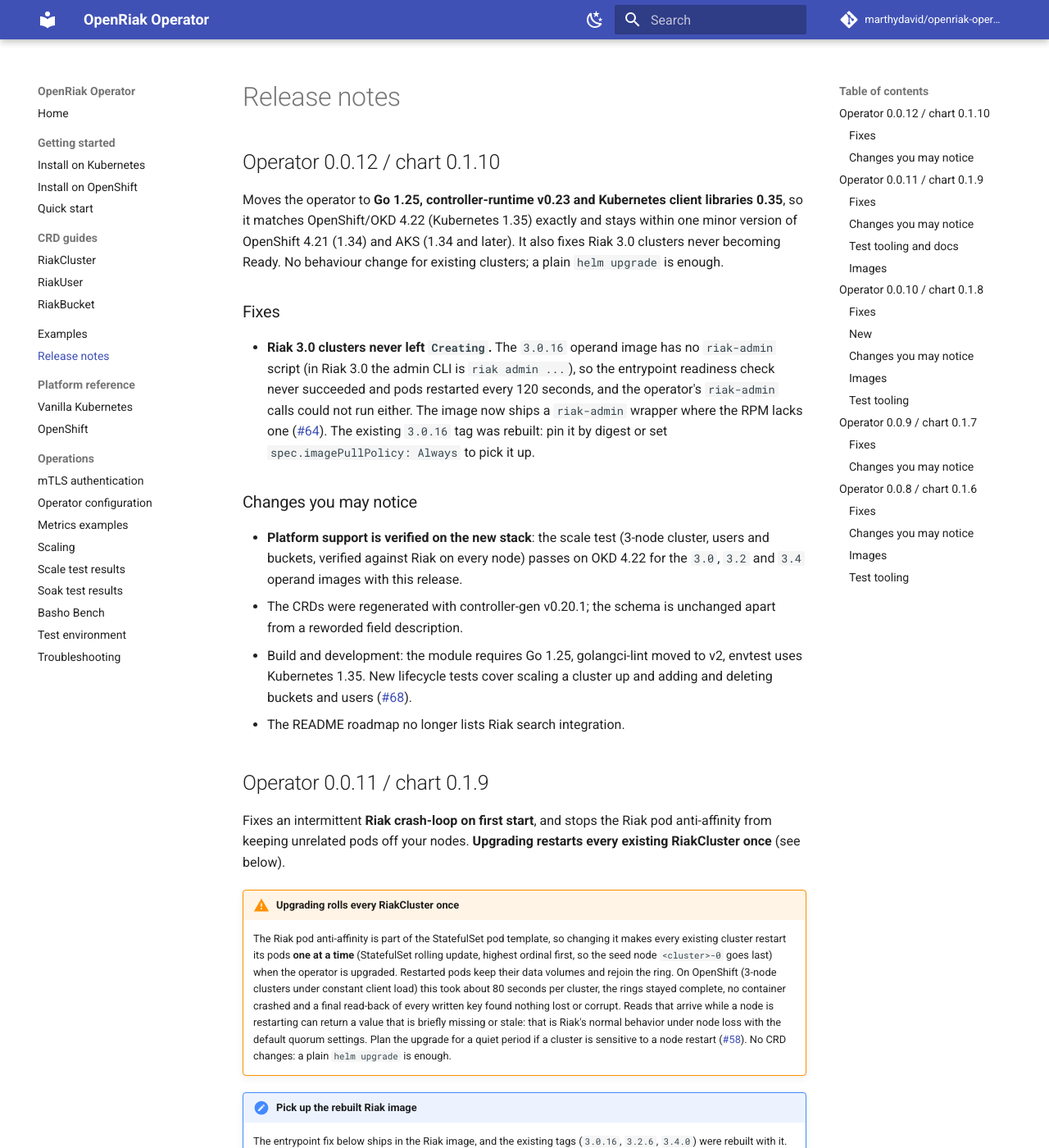
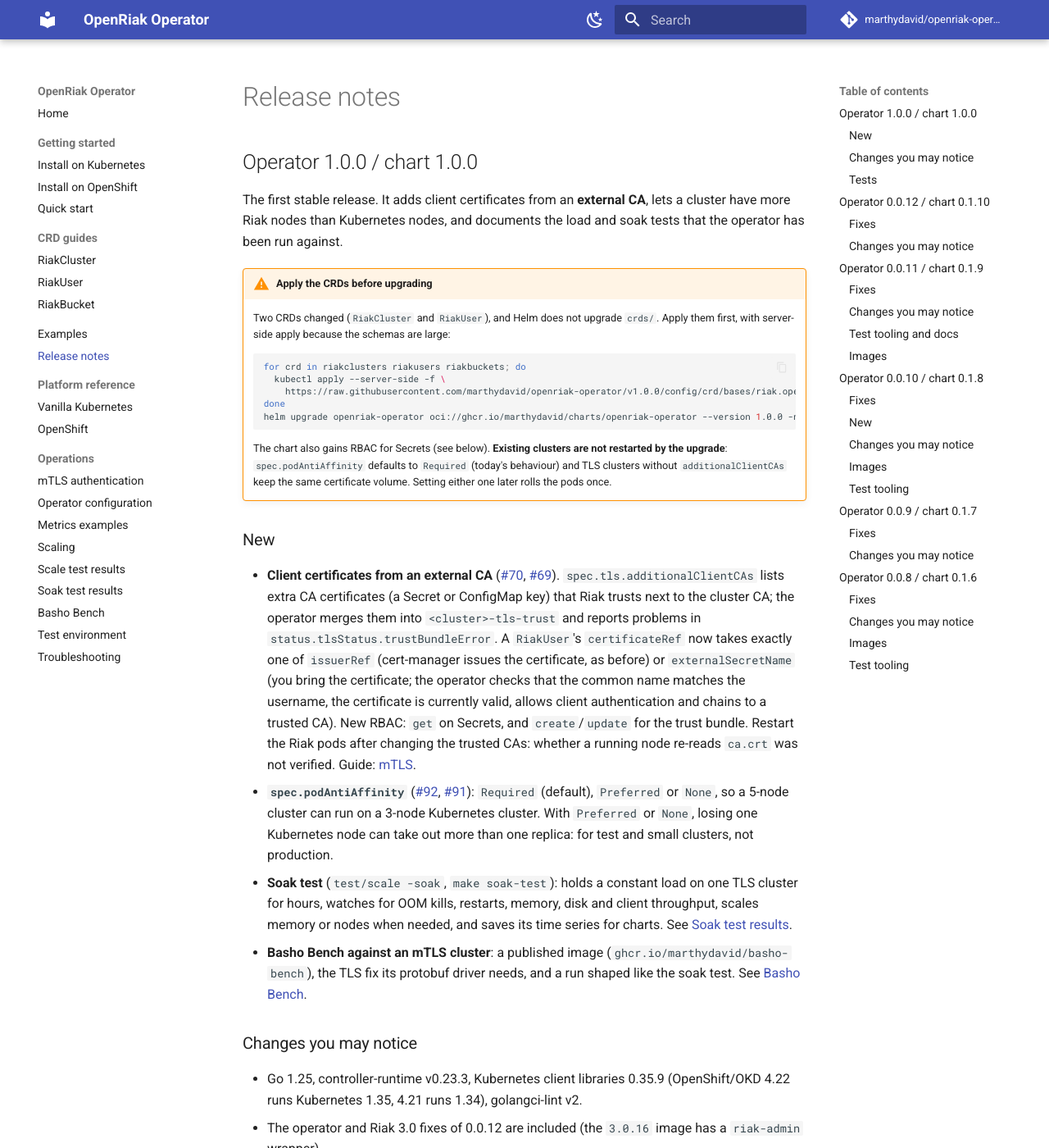
Before and after one commit to marthydavid/openriak-operator, an MkDocs documentation site: the page built from docs/release-notes.md, in a window 1280 px wide and 1400 px high. Shown: the whole window at 82% size. Built offline with MkDocs 1.6.1 and Material for MkDocs 9.7.7, drawn with Linux system fonts in a browser that asks for light colours; comment, search, counter and statistics services are not loaded; some of the changed text lies outside the part shown.

Commit message:
release: operator v1.0.0 / chart 1.0.0 (first stable release)
Co-Authored-By: Claude Sonnet 5.5 <noreply@anthropic.com>

````diff
--- a/docs/release-notes.md
+++ b/docs/release-notes.md
@@ -1,4 +1,71 @@
 # Release notes
+
+## Operator 1.0.0 / chart 1.0.0
+
+The first stable release. It adds client certificates from an **external CA**, lets a cluster have more Riak
+nodes than Kubernetes nodes, and documents the load and soak tests that the operator has been run against.
+
+!!! warning "Apply the CRDs before upgrading"
+    Two CRDs changed (`RiakCluster` and `RiakUser`), and Helm does not upgrade `crds/`. Apply them first, with
+    server-side apply because the schemas are large:
+
+    ```bash
+    for crd in riakclusters riakusers riakbuckets; do
+      kubectl apply --server-side -f \
+        https://raw.githubusercontent.com/marthydavid/openriak-operator/v1.0.0/config/crd/bases/riak.openriak.io_$crd.yaml
+    done
+    helm upgrade openriak-operator oci://ghcr.io/marthydavid/charts/openriak-operator --version 1.0.0 -n openriak-system
+    ```
+
+    The chart also gains RBAC for Secrets (see below). **Existing clusters are not restarted by the upgrade**:
+    `spec.podAntiAffinity` defaults to `Required` (today's behaviour) and TLS clusters without
+    `additionalClientCAs` keep the same certificate volume. Setting either one later rolls the pods once.
+
+### New
+
+- **Client certificates from an external CA** ([#70](https://github.com/marthydavid/openriak-operator/pull/70),
+  [#69](https://github.com/marthydavid/openriak-operator/issues/69)). `spec.tls.additionalClientCAs` lists extra
+  CA certificates (a Secret or ConfigMap key) that Riak trusts next to the cluster CA; the operator merges them
+  into `<cluster>-tls-trust` and reports problems in `status.tlsStatus.trustBundleError`. A `RiakUser`'s
+  `certificateRef` now takes exactly one of `issuerRef` (cert-manager issues the certificate, as before) or
+  `externalSecretName` (you bring the certificate; the operator checks that the common name matches the
+  username, the certificate is currently valid, allows client authentication and chains to a trusted CA). New
+  RBAC: `get` on Secrets, and `create`/`update` for the trust bundle. Restart the Riak pods after changing the
+  trusted CAs: whether a running node re-reads `ca.crt` was not verified. Guide: [mTLS](mtls.md).
+- **`spec.podAntiAffinity`** ([#92](https://github.com/marthydavid/openriak-operator/pull/92),
+  [#91](https://github.com/marthydavid/openriak-operator/issues/91)): `Required` (default), `Preferred` or
+  `None`, so a 5-node cluster can run on a 3-node Kubernetes cluster. With `Preferred` or `None`, losing one
+  Kubernetes node can take out more than one replica: for test and small clusters, not production.
+- **Soak test** (`test/scale -soak`, `make soak-test`): holds a constant load on one TLS cluster for hours,
+  watches for OOM kills, restarts, memory, disk and client throughput, scales memory or nodes when needed, and
+  saves its time series for charts. See [Soak test results](soak-test-results.md).
+- **Basho Bench against an mTLS cluster**: a published image (`ghcr.io/marthydavid/basho-bench`), the TLS fix
+  its protobuf driver needs, and a run shaped like the soak test. See [Basho Bench](basho-bench.md).
+
+### Changes you may notice
+
+- Go 1.25, controller-runtime v0.23.3, Kubernetes client libraries 0.35.9 (OpenShift/OKD 4.22 runs
+  Kubernetes 1.35, 4.21 runs 1.34), golangci-lint v2.
+- The operator and Riak 3.0 fixes of 0.0.12 are included (the `3.0.16` image has a `riak-admin` wrapper).
+
+### Tests
+
+What this release was checked with, and what it was not.
+
+| Test | Result |
+|---|---|
+| Unit and envtest (real etcd and kube-apiserver 1.35) | 95 controller specs and 160 further Go test cases pass |
+| Coverage | `internal/controller` 91.8 %, `internal/riak` 97.2 % of statements (target 85 %) |
+| Lifecycle | scale up 3 to 5 nodes (only the new nodes are joined, one plan and commit), bucket add, update and delete, user add and delete |
+| Static checks | golangci-lint v2.14.0 0 issues, `helm lint` clean |
+| e2e on kind | passes in CI on every pull request |
+| Scale test on OKD 4.22, Riak `3.0`, `3.2` and `3.4` | a 3-node TLS cluster with 3 users and 3 buckets is Ready in 1m37s to 1m41s, users and buckets in under 2 minutes, and Riak holds exactly what the CRs declare on every node (51 facts); no operator restarts |
+| Soak, 4 hours on OKD | 600 ops/s of 128 KiB objects, 10 mTLS users: average 595.8 ops/s (99.3 % of target), 8,579,991 operations, 200 read timeouts (0.0023 %), no OOM kill, no restart, no lost or corrupt value. [Details](soak-test-results.md) |
+| Basho Bench, 28 minutes, soak constraints | mTLS authentication works; the run reached 175 ops/s of the 600 target (29 %) with 0.52 % timeouts and no restart. The cause of the lower throughput is not established. [Details](basho-bench.md) |
+
+Not covered: AKS and OpenShift 4.21 were not run, so their support rests on the Kubernetes client-library
+version, not on a test. The scale test used the operator build of the previous release candidate, not the
+`1.0.0` image itself. The soak test ran on Riak 3.2.6 only.
 
 ## Operator 0.0.12 / chart 0.1.10
 
````
Also changed, not shown: docs/getting-started/kubernetes.md (+1 -1 lines), 1 other file.
